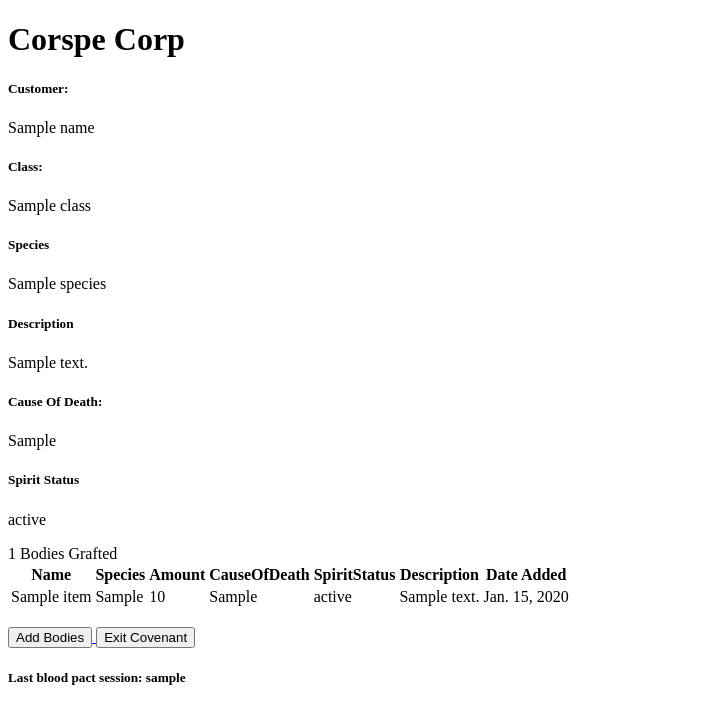
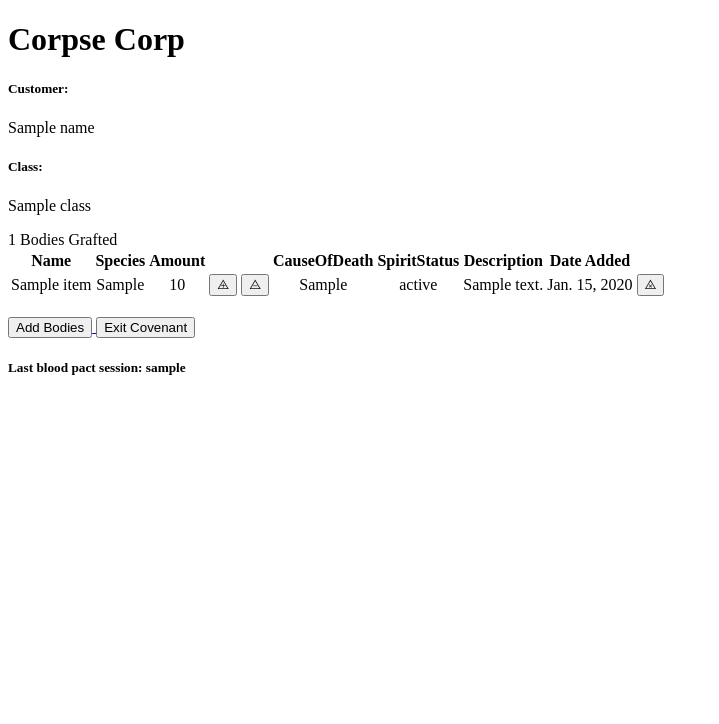
Before and after one commit to Hilmy224/shopping-list-TaskVersion, a Django app: template main/templates/main.html in a window 1280 px wide. Shown: the top 724 px of the page, without its empty margins (0-719 px from the left). Run offline with Django 4.2, Linux system fonts and the light colour scheme; tables that the repository leaves empty hold one stand-in row (values such as "Sample post"); the template is opened without the code that fills it: values that come from a table or form of the project are taken from there, most other values are stand-ins (such as "Sample title", 1, 10 or a date in 2020).

Commit message:
Added Amount changer and delete button for items

```diff
--- a/main/templates/main.html
+++ b/main/templates/main.html
@@ -2,20 +2,12 @@
 
 
 {% block content %}
-    <h1>Corspe Corp</h1>
+    <h1>Corpse Corp</h1>
 
     <h5>Customer: </h5>
     <p>{{ name }}</p> <!-- Ubahlah sesuai dengan nama kamu -->
     <h5>Class: </h5>
     <p>{{ class }}</p> <!-- Ubahlah sesuai dengan kelas kamu -->
-    <h5>Species </h5>
-    <p>{{species}}</p>
-    <h5>Description</h5>
-    <p>{{description}}</p>
-    <h5>Cause Of Death: </h5>
-    <p>{{causeOfDeath}}</p>
-    <h5>Spirit Status </h5>
-    <p>{{spiritStatus}}</p>
 
 
     <tb> {{ itemCount }} Bodies Grafted </tb>
@@ -24,6 +16,8 @@
             <th>Name</th>
             <th>Species</th>
             <th>Amount</th>
+            <th></th>
+            <th></th>
             <th>CauseOfDeath</th>
             <th>SpiritStatus</th>
             <th>Description</th>
@@ -34,14 +28,34 @@
 
         {% for item in products %}
             <tr>
-                <td>{{item.name}}</td>
-                <td>{{item.species}}</td>
-                <td>{{item.amount}}</td>
-                <td>{{item.causeOfDeath}}</td>
-                <td>{{item.spiritStatus}}</td>
-                <td>{{item.description}}</td>
-                <td>{{item.date_added}}</td>
+                <td style="text-align: center;">{{item.name}}</td>
+                <td style="text-align: center;">{{item.species}}</td>
+                <td style="text-align: center;">{{item.amount}}</td>
+                <td>
+                    <form method="post" action="{% url 'main:add_amount' item.id %}">
+                        {% csrf_token %}
+                        <button type="submit">⨹</button>
+                    </form>
+                </td>
+                <td>
+                    <form method="post" action="{% url 'main:lessen_amount' item.id %}">
+                        {% csrf_token %}
+                        <button type="submit">⨺</button>
+                    </form>
+                </td>
+                <td style="text-align: center;">{{item.causeOfDeath}}</td>
+                <td style="text-align: center;">{{item.spiritStatus}}</td>
+                <td style="text-align: center;">{{item.description}}</td>
+                <td style="text-align: center;">{{item.date_added}}</td>
+                <td>
+                    <form method="post" action="{% url 'main:delete_product' item.id %}">
+                        {% csrf_token %}
+                        <button type="submit">⨻</button>
+                    </form>
+                </td>
+
             </tr>
+
         {% endfor %}
     </table>
 
--- a/main/urls.py
+++ b/main/urls.py
@@ -1,6 +1,6 @@
 from django.urls import path
 from main.views import show_main, create_product, show_xml,show_json,show_xml_by_id, show_json_by_id
-from main.views import register,login_user,logout_user
+from main.views import register,login_user,logout_user,add_amount,lessen_ammount,delete_product
 
 app_name = 'main'
 
@@ -14,4 +14,7 @@ urlpatterns = [
     path('register/', register, name='register'),
     path('login/', login_user, name='login'),
     path('logout/', logout_user, name='logout'),
+    path('addAmount/<int:id>/',add_amount,name='add_amount'),
+    path('lessenAmount/<int:id>/',lessen_ammount,name='lessen_amount'),
+    path('deleteProduct/<int:id>/',delete_product,name='delete_product'),
 ]
```
Also changed, not shown: main/views.py (+24 -0 lines).
